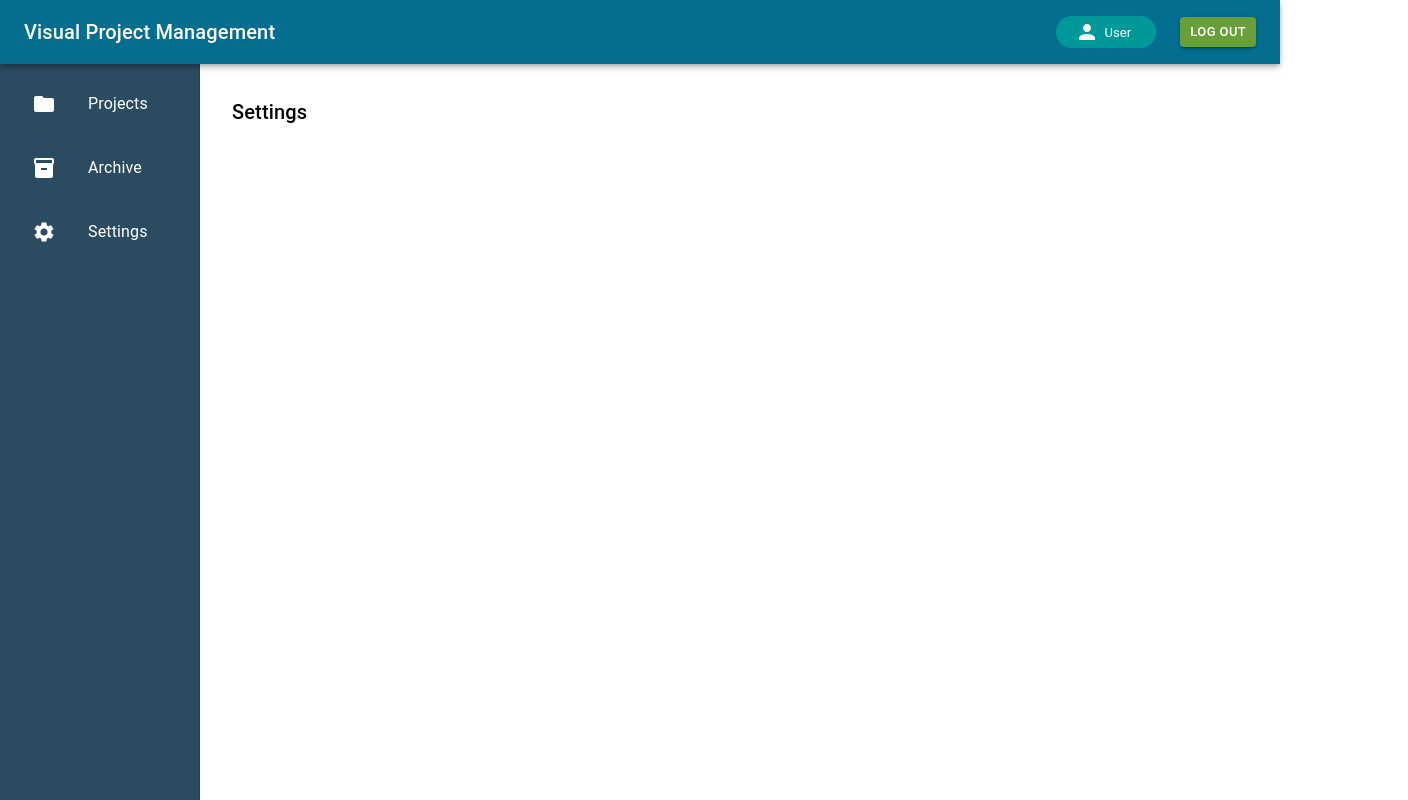
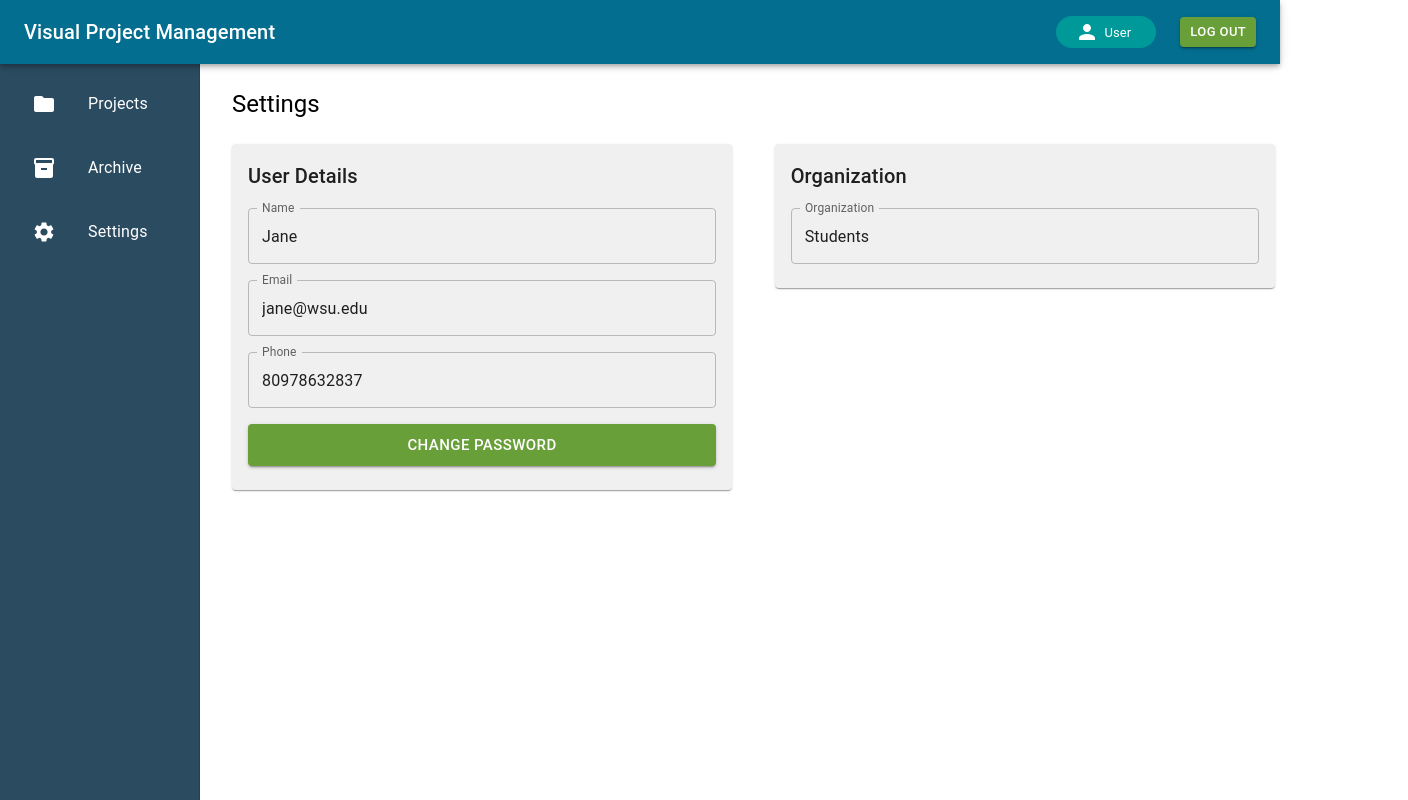
Before and after one commit to jingrentay/CPTS423, a React (Create React App) app in the folder VPMApp/client/: page /settings in a window 1280 px wide. Shown: the whole page, 1408 px wide, since content can reach past the window. Built offline with nearby package versions, Linux system fonts and the light colour scheme.

Commit message:
Edits to sign up page and settings page functionality

```diff
--- a/VPMApp/client/src/components/Navigation.js
+++ b/VPMApp/client/src/components/Navigation.js
@@ -6,7 +6,6 @@ import PersonIcon from '@mui/icons-material/Person';
 
 import theme from '../theme.js'
 import Sidebar from './Sidebar';
-import { Person } from '@mui/icons-material';
 
 const drawerWidth = 200;
 
@@ -28,7 +27,7 @@ const Navigation = () => {
                         Visual Project Management
                     </Typography>
                     <Chip icon={<PersonIcon />} color='primary' label="User" sx={{ backgroundColor: '#009999', mr: 3, width: 100}} />
-                    <Button onClick={handleLogOut} size="small" variant="contained" sx={{ backgroundColor: "#689f38"}}>
+                    <Button onClick={handleLogOut} size="small" variant="contained" color='success' sx={{ backgroundColor: "#689f38"}}>
                         Log Out
                     </Button>
                 </Toolbar>
--- a/VPMApp/client/src/pages/Login/SignUpPage.js
+++ b/VPMApp/client/src/pages/Login/SignUpPage.js
@@ -71,13 +71,13 @@ const SignUpPage = () => {
                     <Box sx={{ ml: 2, mr: 2, height: '75vh' }}
 
                     >
-                        <TextField error={nameError} defaultValue={accountInfo.name} name='name' variant='outlined' label='Name*' style={{ paddingBottom: '15px', display: 'flex', justifyContent: 'center'}} onChange={(e) => setAccountInfo({ ...accountInfo, name: e.target.value })}/>
-                        <TextField error={emailError} defaultValue={accountInfo.email} name='email' variant='outlined' label='Email*' style={{ paddingBottom: '15px', display: 'flex', justifyContent: 'center'}} onChange={(e) => setAccountInfo({ ...accountInfo, email: e.target.value })}/>
+                        <TextField error={nameError} defaultValue={accountInfo.name} name='name' variant='outlined' label='Name *' style={{ paddingBottom: '15px', display: 'flex', justifyContent: 'center'}} onChange={(e) => setAccountInfo({ ...accountInfo, name: e.target.value })}/>
+                        <TextField error={emailError} defaultValue={accountInfo.email} name='email' variant='outlined' label='Email *' style={{ paddingBottom: '15px', display: 'flex', justifyContent: 'center'}} onChange={(e) => setAccountInfo({ ...accountInfo, email: e.target.value })}/>
                         <TextField
                             error={passwordError}
                             defaultValue={accountInfo.password}
                             name='password' variant='outlined'
-                            label='Password*'
+                            label='Password *'
                             type={showPassword ? "text" : "password"}
                             style={{ paddingBottom: '15px', display: 'flex', justifyContent: 'center'}}
                             onChange={(e) => setAccountInfo({ ...accountInfo, password: e.target.value })}
@@ -92,8 +92,8 @@ const SignUpPage = () => {
                                 </InputAdornment>)
                             }}
                         />
-                        <TextField error={phoneError} defaultValue={accountInfo.phone} name='phone-number' variant='outlined' label='Phone Number*' style={{ paddingBottom: '15px', display: 'flex', justifyContent: 'center'}} onChange={(e) => setAccountInfo({ ...accountInfo, phone: e.target.value })}/>
-                        <TextField error={orgError} defaultValue={accountInfo.organization} name='org' variant='outlined' label='Organization*' style={{ paddingBottom: '15px', display: 'flex', justifyContent: 'center'}} onChange={(e) => setAccountInfo({ ...accountInfo, organization: e.target.value })}/>
+                        <TextField error={phoneError} defaultValue={accountInfo.phone} name='phone-number' variant='outlined' label='Phone Number *' style={{ paddingBottom: '15px', display: 'flex', justifyContent: 'center'}} onChange={(e) => setAccountInfo({ ...accountInfo, phone: e.target.value })}/>
+                        <TextField error={orgError} defaultValue={accountInfo.organization} name='org' variant='outlined' label='Organization' style={{ paddingBottom: '15px', display: 'flex', justifyContent: 'center'}} onChange={(e) => setAccountInfo({ ...accountInfo, organization: e.target.value })}/>
                         { inputError &&
                             <Typography variant='body2' color='#DF4338'> Required field(s) missing. </Typography>
                         }
--- a/VPMApp/client/src/pages/Settings/SettingsPage.js
+++ b/VPMApp/client/src/pages/Settings/SettingsPage.js
@@ -1,18 +1,111 @@
-import React from 'react'
-import { Typography } from '@mui/material'
+import React, { useState } from 'react'
+import { Container, Grid, Typography, Card, CardContent, TextField, Button, IconButton, InputAdornment, Dialog, DialogTitle, DialogContent } from '@mui/material'
 import { ThemeProvider } from '@mui/material/styles'
+import { VisibilityOff, Visibility } from '@mui/icons-material'
 
 import theme from '../../theme.js'
 import Navigation from '../../components/Navigation'
 
 const SettingsPage = () => {
 
+    const [accountInfo, setAccountInfo] = useState({
+        name: 'Jane',
+        email: 'jane@wsu.edu',
+        password: '',
+        phone: '80978632837',
+        userID: 0,
+        organization: 'Students',
+    })
+
+    const [dialogOpen, setDialogOpen] = useState(false);
+    const [passwordError, setPasswordError] = useState(false)
+    const [showPassword, setShowPassword] = useState(false);
+
+    const handleOpenPasswordDialog = () => {
+        setDialogOpen(true);
+    }
+    const handleClosePasswordDialog = () => {
+        setDialogOpen(false);
+    }
+    const handleShowPassword = () => setShowPassword((show) => !show)
+    const handleChangePassword = () => {
+        if (accountInfo.password === '') { setPasswordError(true); } else { setPasswordError(false); }
+        // handleClosePasswordDialog()
+    }
 
     return (
         <div>
             <ThemeProvider theme={theme}>
             <Navigation/>
-            <Typography variant="h6" sx={{ mt: 11, ml: 28 }}> Settings </Typography>
+            <Container sx={{ mt: 10, ml: 25}}>
+                <Typography variant="h5" sx={{ mb: 3 }} > Settings </Typography>
+                <Grid container item spacing={4}>
+                    <Grid item xs={5.5}>
+                        <Card key='user details' style={{ backgroundColor: '#F0F0F0', maxWidth: '500px'}} >
+                            <CardContent>
+                                <Typography variant="h6" sx={{ mb: 2 }} > User Details </Typography>
+                                <TextField sx={{ mb: 2 }} defaultValue={accountInfo.name} name='name' variant='outlined' label='Name' InputProps={{ readOnly: true }} fullWidth />
+                                <TextField sx={{ mb: 2 }} defaultValue={accountInfo.email} name='email' variant='outlined' label='Email' InputProps={{ readOnly: true }} fullWidth  />
+                                <TextField sx={{ mb: 2 }} defaultValue={accountInfo.phone} name='phone' variant='outlined' label='Phone' InputProps={{ readOnly: true }} fullWidth  />
+                                <Button onClick={handleOpenPasswordDialog} fullWidth size='large' variant='contained' color='success' sx={{ backgroundColor: "#689f38" }}>Change Password</Button>
+                            </CardContent>
+                         </Card>
+                    </Grid>
+                    <Grid item xs={5.5}>
+                        <Card key='organization' style={{ backgroundColor: '#F0F0F0', maxWidth: '500px'}} >
+                            <CardContent>
+                                <Typography variant="h6" sx={{ mb: 2 }} > Organization </Typography>
+                                <TextField defaultValue={accountInfo.organization} name='org' variant='outlined' label='Organization' InputProps={{ readOnly: true }} fullWidth />
+                            </CardContent>
+                         </Card>
+                    </Grid>
+                    <Grid item xs={1} />
+                </Grid>
+                <Dialog open={dialogOpen} onClose={handleClosePasswordDialog}>
+                    <DialogTitle>Change Password</DialogTitle>
+                        <DialogContent>
+                            <TextField
+                                error={passwordError}
+                                name='current password'
+                                variant='outlined'
+                                label='Current Password'
+                                type={showPassword ? "text" : "password"}
+                                sx={{ mt: 1, mb: 2, width: 300 }}
+                                style={{ display: 'flex', justifyContent: 'center'}}
+                                InputProps={{
+                                    endAdornment: (<InputAdornment position='end'>
+                                        <IconButton
+                                            edge='end'
+                                            onClick={handleShowPassword}
+                                        >
+                                        {showPassword ? <VisibilityOff/> : <Visibility/>}
+                                        </IconButton>
+                                    </InputAdornment>)
+                                }}
+                            />
+                            <TextField
+                                error={passwordError}
+                                name='new password'
+                                variant='outlined'
+                                label='New Password'
+                                type={showPassword ? "text" : "password"}
+                                sx={{ mb: 3, width: 300 }}
+                                style={{ display: 'flex', justifyContent: 'center'}}
+                                InputProps={{
+                                    endAdornment: (<InputAdornment position='end'>
+                                        <IconButton
+                                            edge='end'
+                                            onClick={handleShowPassword}
+                                        >
+                                        {showPassword ? <VisibilityOff/> : <Visibility/>}
+                                        </IconButton>
+                                    </InputAdornment>)
+                                }}
+                            />
+                            <Button onClick={handleChangePassword} fullWidth size='large' variant='contained' color='success' sx={{ backgroundColor: "#689f38" }}>Save</Button>
+                        </DialogContent>
+                </Dialog>
+            </Container>
             </ThemeProvider>
         </div>
     );
```
